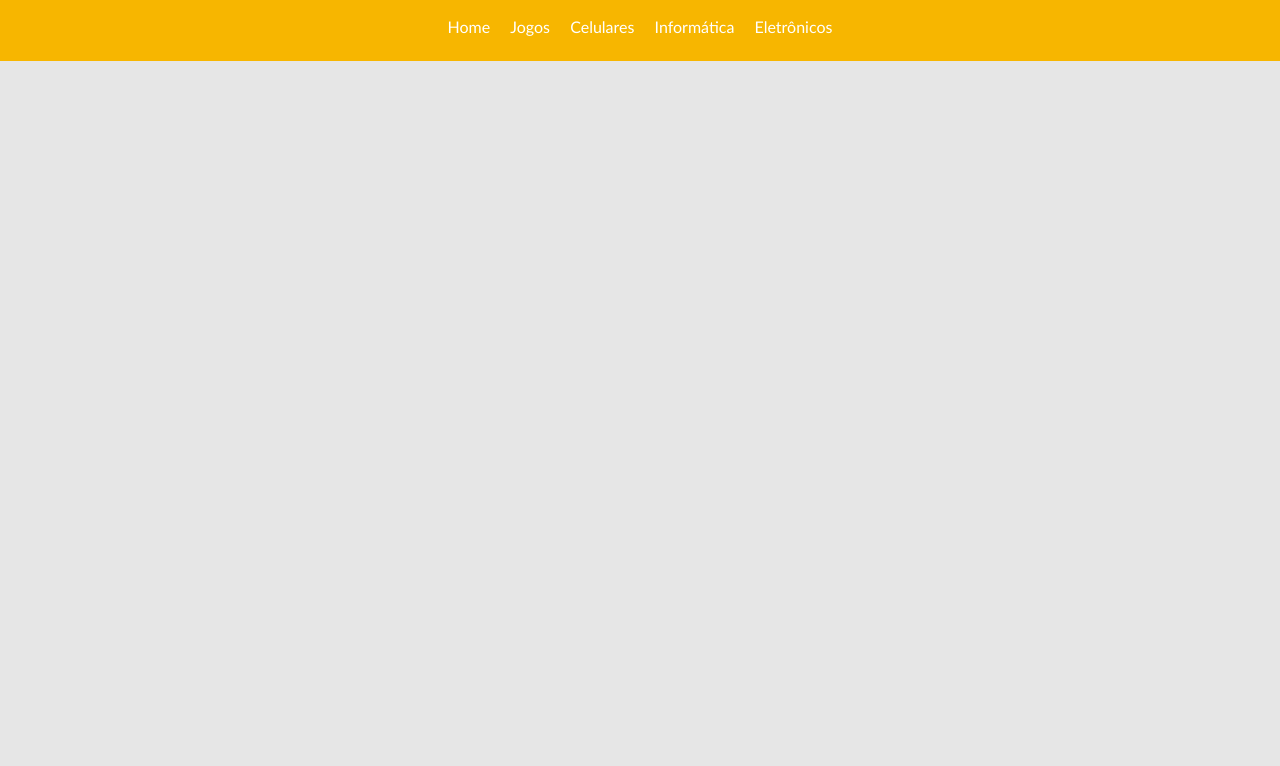
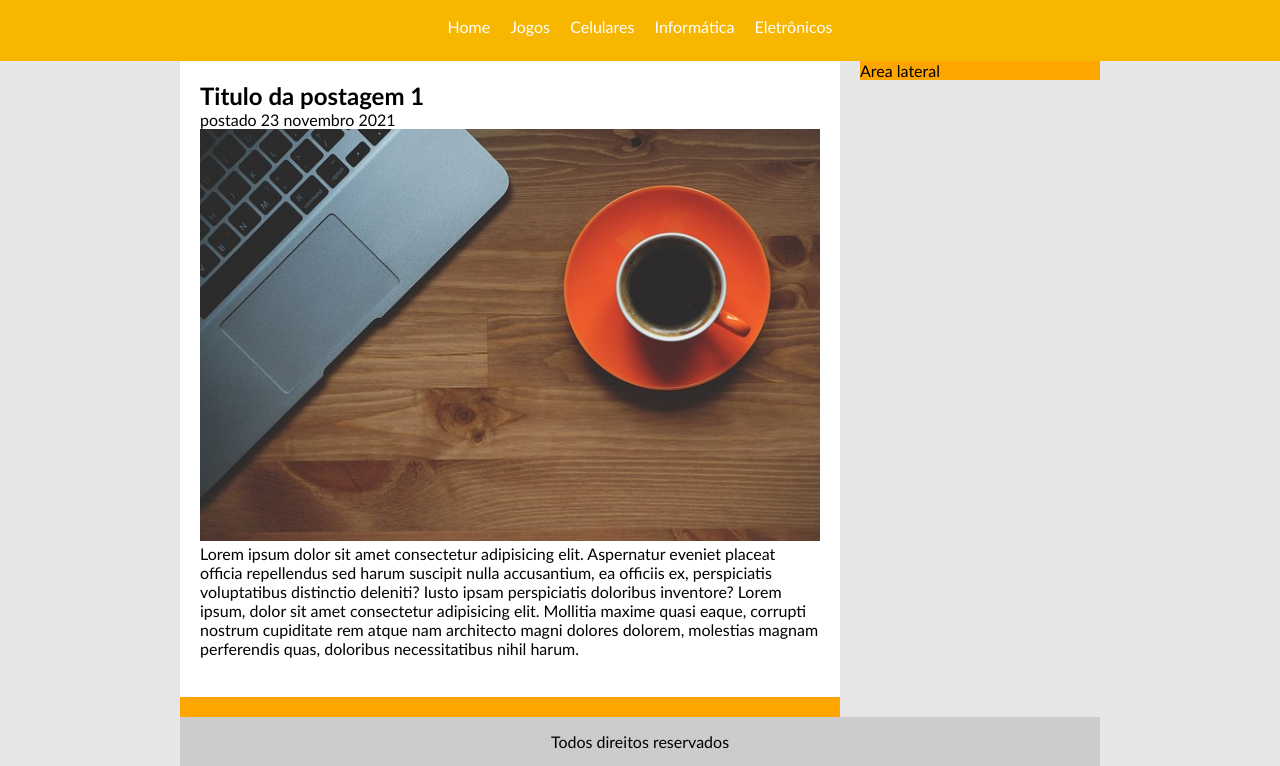
Before and after one commit to Thiago-Petrachini/Projeto-TecBlog, a plain HTML site: page index.html in a window 1280 px wide. Shown: the part 76-842 px from the top of the page. Before the commit the page ends 800 px from the top, so only its background shows below. Drawn offline with Linux system fonts and the light colour scheme.

Commit message:
Atualizando arquivo

```diff
--- a/css/estilo.css
+++ b/css/estilo.css
@@ -23,19 +23,53 @@ body {
   padding: 10px;
 }
 
+#area-principal {
+  width: 920px;
+  margin: 0 auto;
+}
+
+#area-postagens,
+#area-lateral {
+  background: orange;
+}
+
+#area-postagens {
+  width: 660px;
+  float: left;
+}
+
+#area-lateral {
+  width: 240px;
+  float: right;
+}
+
+.postagem {
+  padding: 20px;
+  margin-bottom: 20px;
+  background: white;
+}
+
+#rodape {
+  clear: both;
+  text-align: center;
+  padding: 15px;
+  background: #ccc;
+}
+
 /* FORMATAÇÃO DO MENU */
 a {
   text-decoration: none;
 }
 
-a:link, a:visited {
-  color: #FFF;
+a:link,
+a:visited {
+  color: #fff;
   padding: 8px;
 }
 
 a:hover {
   color: #f7b600;
-  background: #FFF;
+  background: #fff;
 }
 
 /* FORMATAÇÕES EM GERAL */
@@ -44,6 +78,6 @@ h1 {
   font-size: 2.5em;
 }
 
-.branco{
+.branco {
   color: white;
 }
--- a/index.html
+++ b/index.html
@@ -19,5 +19,32 @@
         <a href="eletronicos.html">Eletrônicos</a>
       </div>
     </div>
+
+    <div id="area-principal">
+
+      <div id="area-postagens">
+
+        <!-- abertura postagem -->
+        <div class="postagem">
+          <h2>Titulo da postagem 1</h2>
+          <span>postado 23 novembro 2021</span>
+          <img width="620px" src="imagens/imagem1.jpg">
+          <p>
+            Lorem ipsum dolor sit amet consectetur adipisicing elit. Aspernatur eveniet placeat officia repellendus sed harum suscipit nulla accusantium, ea officiis ex, perspiciatis voluptatibus distinctio deleniti? Iusto ipsam perspiciatis doloribus inventore?  Lorem ipsum, dolor sit amet consectetur adipisicing elit. Mollitia maxime quasi eaque, corrupti nostrum cupiditate rem atque nam architecto magni dolores dolorem, molestias magnam perferendis quas, doloribus necessitatibus nihil harum.
+          </p>
+          <a href="">Leia mais</a>
+        </div>
+        <!-- fechamento postagem -->
+
+      </div>
+      <div id="area-lateral">
+        Area lateral
+      </div>
+
+      <div id="rodape">
+        Todos direitos reservados
+      </div>
+
+    </div>
   </body>
 </html>
```
